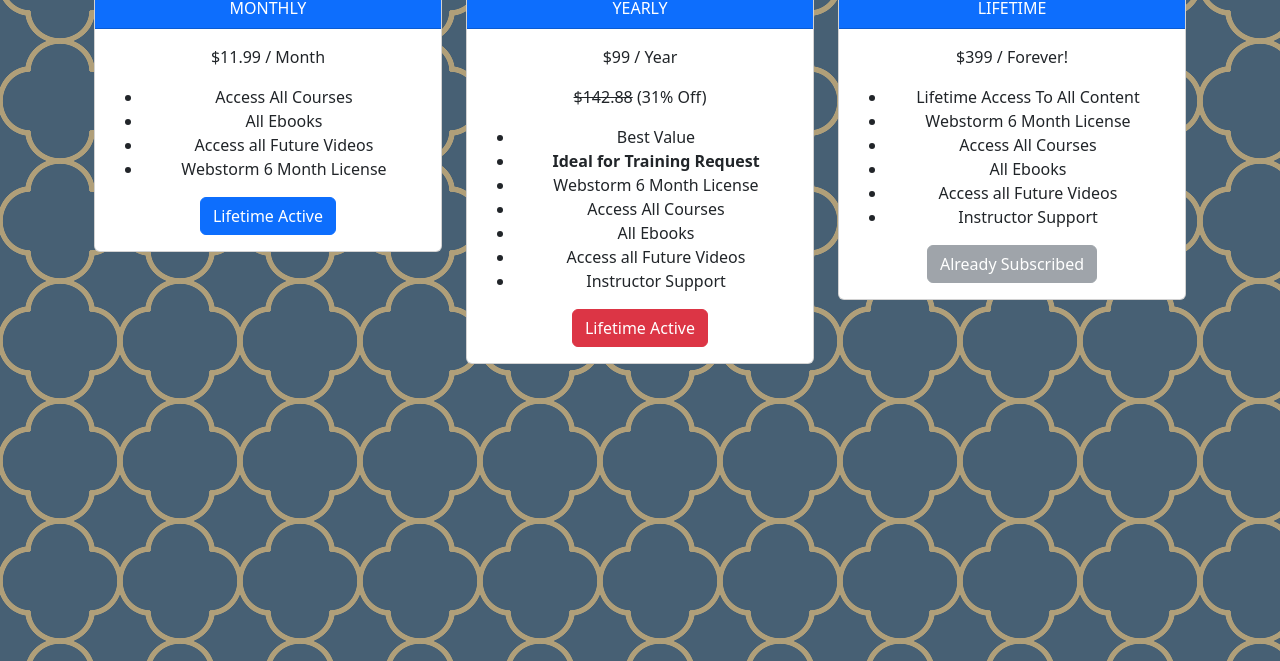
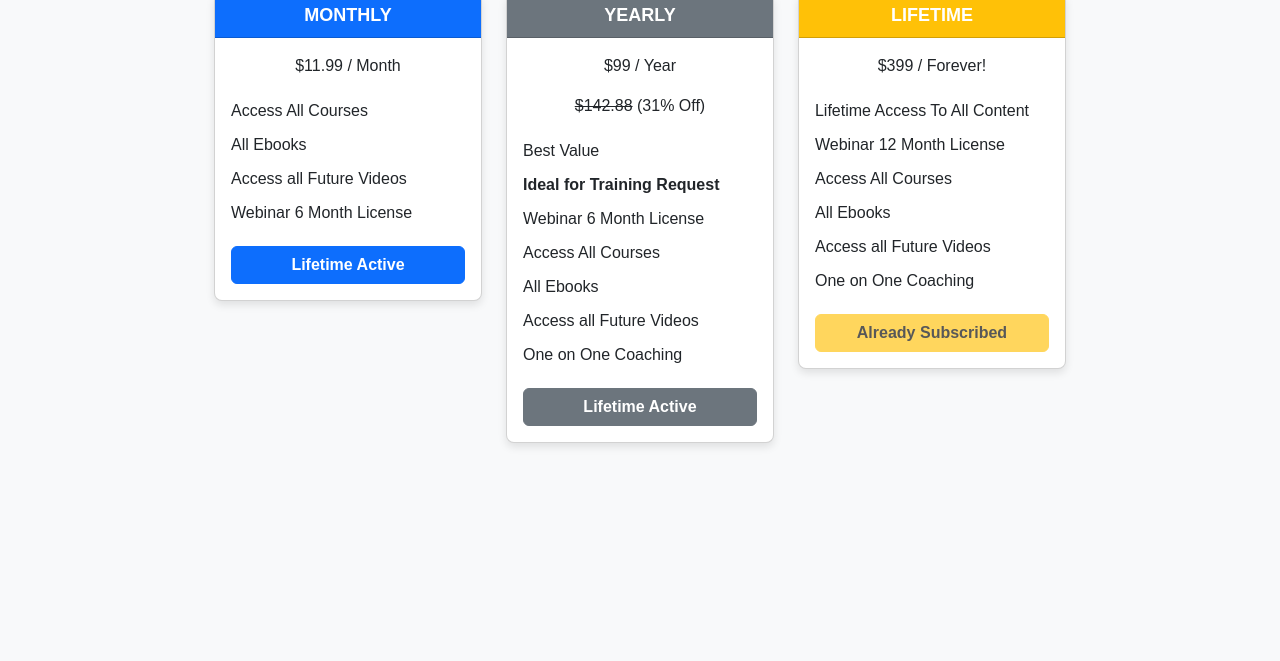
Before and after one commit to HCarson2/Carson_Harold_KustomKeynotes_Capstone, a plain HTML site: page courses.html in a window 1280 px wide. Shown: the part 139-800 px from the top of the page. Drawn offline with nearby package versions, Linux system fonts and the light colour scheme.

Commit message:
course colors

```diff
--- /dev/null
+++ b/courses.css
@@ -0,0 +1,44 @@
+body {
+    font-family: Arial, sans-serif;
+    background-color: #f8f9fa;
+    padding: 20px;
+}
+
+.container {
+    max-width: 900px;
+    margin: auto;
+}
+
+.upgrade-link {
+    display: block;
+    color: #007bff;
+    margin-bottom: 20px;
+    font-weight: bold;
+    text-decoration: none;
+}
+
+.plan-card {
+    border-radius: 8px;
+    box-shadow: 0px 4px 8px rgba(0, 0, 0, 0.1);
+    margin-bottom: 20px;
+}
+
+.card-header {
+    font-weight: bold;
+    font-size: 18px;
+}
+
+ul {
+    list-style-type: none;
+    padding: 0;
+}
+
+ul li {
+    text-align: left;
+    padding: 5px 0;
+}
+
+.subscribe-btn {
+    width: 100%;
+    font-weight: bold;
+}
--- a/courses.html
+++ b/courses.html
@@ -8,7 +8,7 @@
   <link href="https://cdn.jsdelivr.net/npm/bootstrap@5.3.3/dist/css/bootstrap.min.css" rel="stylesheet"
     integrity="sha384-QWTKZyjpPEjISv5WaRU9OFeRpok6YctnYmDr5pNlyT2bRjXh0JMhjY6hW+ALEwIH" crossorigin="anonymous">
 
-  <link rel="stylesheet" href="styles.css">
+  <link rel="stylesheet" href="courses.css">
 
 <title>Document</title>
 </head>
@@ -46,7 +46,6 @@
 </div>
 <div class="container text-center">
     <h2>Subscription Plans - Cancel Anytime</h2>
-    <a href="#" class="upgrade-link">Upgrade to Enterprise</a>
 
     <div class="row">
         <!-- Monthly Plan -->
@@ -59,7 +58,7 @@
                         <li>Access All Courses</li>
                         <li>All Ebooks</li>
                         <li>Access all Future Videos</li>
-                        <li>Webstorm 6 Month License</li>
+                        <li>Webinar 6 Month License</li>
                     </ul>
                     <!-- Subscription button for Monthly Plan -->
                     <button class="btn btn-primary subscribe-btn" data-plan="Monthly">Lifetime Active</button>
@@ -70,21 +69,21 @@
         <!-- Yearly Plan -->
         <div class="col-md-4">
             <div class="card plan-card">
-                <div class="card-header bg-primary text-white">YEARLY</div>
+                <div class="card-header bg-secondary text-white">YEARLY</div>
                 <div class="card-body">
                     <p>$99 / Year</p>
                     <p><s>$142.88</s> (31% Off)</p>
                     <ul>
                         <li>Best Value</li>
                         <li><strong>Ideal for Training Request</strong></li>
-                        <li>Webstorm 6 Month License</li>
+                        <li>Webinar 6 Month License</li>
                         <li>Access All Courses</li>
                         <li>All Ebooks</li>
                         <li>Access all Future Videos</li>
-                        <li>Instructor Support</li>
+                        <li>One on One Coaching</li>
                     </ul>
                     <!-- Subscription button for Yearly Plan -->
-                    <button class="btn btn-danger subscribe-btn" data-plan="Yearly">Lifetime Active</button>
+                    <button class="btn btn-secondary subscribe-btn" data-plan="Yearly">Lifetime Active</button>
                 </div>
             </div>
         </div>
@@ -92,19 +91,19 @@
         <!-- Lifetime Plan -->
         <div class="col-md-4">
             <div class="card plan-card">
-                <div class="card-header bg-primary text-white">LIFETIME</div>
+                <div class="card-header bg-warning text-white">LIFETIME</div>
                 <div class="card-body">
                     <p>$399 / Forever!</p>
                     <ul>
                         <li>Lifetime Access To All Content</li>
-                        <li>Webstorm 6 Month License</li>
+                        <li>Webinar 12 Month License</li>
                         <li>Access All Courses</li>
                         <li>All Ebooks</li>
                         <li>Access all Future Videos</li>
-                        <li>Instructor Support</li>
+                        <li>One on One Coaching</li>
                     </ul>
                     <!-- Subscription button for Lifetime Plan (Already Subscribed by default) -->
-                    <button class="btn btn-secondary subscribe-btn" data-plan="Lifetime" disabled>Already Subscribed</button>
+                    <button class="btn btn-warning subscribe-btn" data-plan="Lifetime" disabled>Already Subscribed</button>
                 </div>
             </div>
         </div>
@@ -117,6 +116,8 @@
   <script src="https://cdn.jsdelivr.net/npm/bootstrap@5.3.3/dist/js/bootstrap.bundle.min.js"
     integrity="sha384-YvpcrYf0tY3lHB60NNkmXc5s9fDVZLESaAA55NDzOxhy9GkcIdslK1eN7N6jIeHz"
     crossorigin="anonymous"></script>
+
+    <script src="script.js"></script>
 </body>
 
 
```
Also changed, not shown: index.html (+1 -1 lines), js files/scripts.js (+16 -0 lines), ourWork.css (added, +28 -0 lines), ourWork.html (+19 -0 lines).
